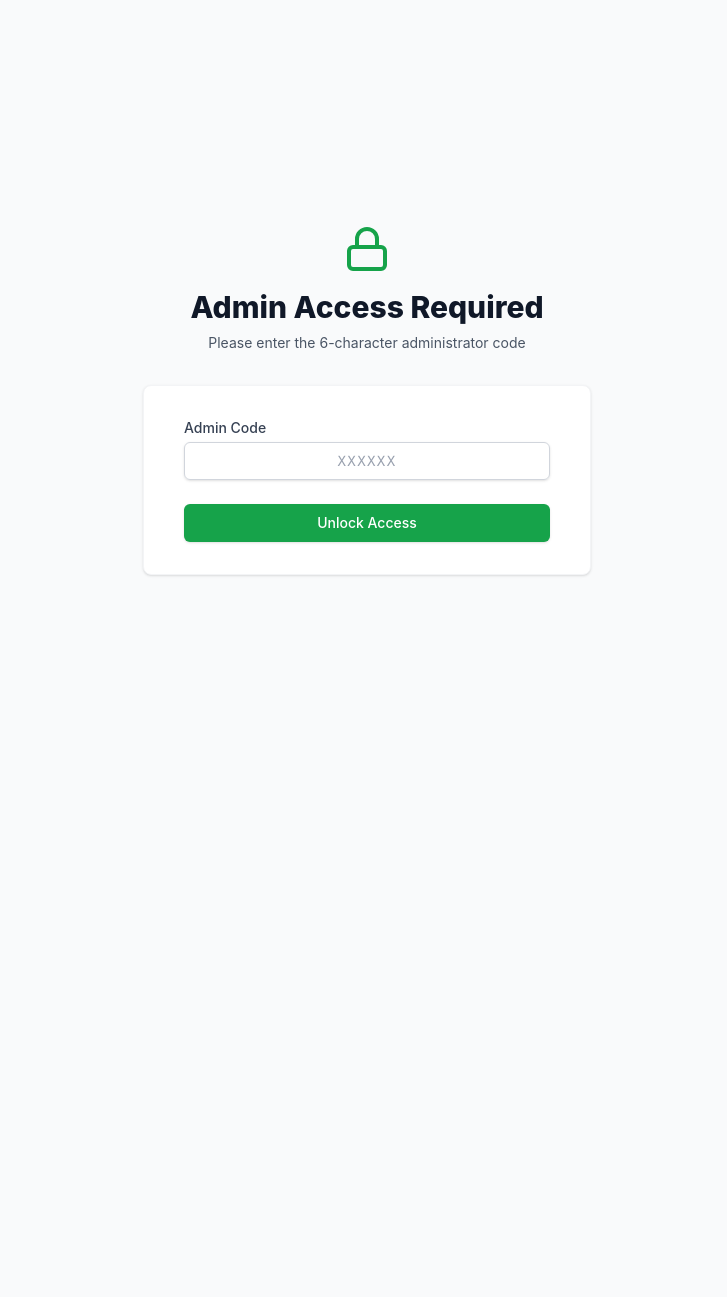
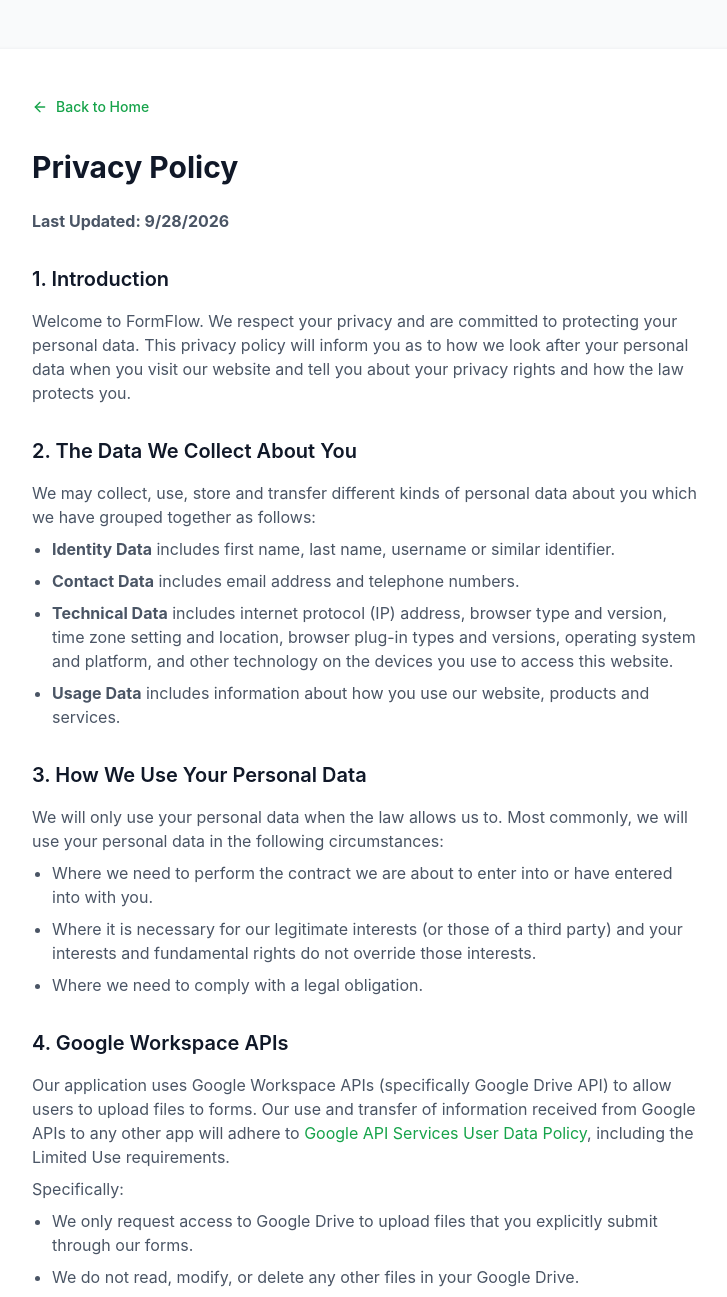
Before and after one commit to Flux-ipher/Forms, a React app in the folder frontend/: page /privacy in a window 1280 px wide. Shown: the top 1297 px of the page, without its empty margins (273-1000 px from the left). Before the commit the page ends 800 px from the top, so only its background shows below. Built offline with nearby package versions, Linux system fonts and the light colour scheme; no server answers; the HTML template or start-up script is replaced by a standard one.

Commit message:
feat: Add privacy policy and terms of service pages

```diff
--- a/frontend/src/App.jsx
+++ b/frontend/src/App.jsx
@@ -4,6 +4,8 @@
 import Analytics from './components/Analytics';
 import Dashboard from './components/Dashboard';
 import Settings from './components/Settings';
+import PrivacyPolicy from './components/PrivacyPolicy';
+import TermsOfService from './components/TermsOfService';
 import { Home, Plus } from 'lucide-react';
 import { api } from './api';
 import { useNavigate } from 'react-router-dom';
@@ -63,6 +65,8 @@
         <Routes>
           {/* Public Route - Anyone with the link can access */}
           <Route path="/form/:id" element={<FormRenderer />} />
+          <Route path="/privacy" element={<PrivacyPolicy />} />
+          <Route path="/terms" element={<TermsOfService />} />
 
           {/* Admin Routes - Requires 6-character code */}
           <Route path="/*" element={
--- /dev/null
+++ b/frontend/src/components/PrivacyPolicy.jsx
@@ -0,0 +1,67 @@
+import React from 'react';
+import { Link } from 'react-router-dom';
+import { ArrowLeft } from 'lucide-react';
+
+export default function PrivacyPolicy() {
+  return (
+    <div className="min-h-screen bg-gray-50 py-12 px-4 sm:px-6 lg:px-8">
+      <div className="max-w-3xl mx-auto bg-white rounded-xl shadow-sm border border-gray-100 p-8 sm:p-12">
+        <Link to="/" className="inline-flex items-center text-sm font-medium text-primary-600 hover:text-primary-700 mb-8">
+          <ArrowLeft className="w-4 h-4 mr-2" /> Back to Home
+        </Link>
+
+        <h1 className="text-3xl font-bold text-gray-900 mb-6">Privacy Policy</h1>
+        <div className="prose prose-primary max-w-none text-gray-600 space-y-6">
+          <p><strong>Last Updated: {new Date().toLocaleDateString()}</strong></p>
+
+          <section>
+            <h2 className="text-xl font-semibold text-gray-900 mt-8 mb-4">1. Introduction</h2>
+            <p>Welcome to FormFlow. We respect your privacy and are committed to protecting your personal data. This privacy policy will inform you as to how we look after your personal data when you visit our website and tell you about your privacy rights and how the law protects you.</p>
+          </section>
+
+          <section>
+            <h2 className="text-xl font-semibold text-gray-900 mt-8 mb-4">2. The Data We Collect About You</h2>
+            <p>We may collect, use, store and transfer different kinds of personal data about you which we have grouped together as follows:</p>
+            <ul className="list-disc pl-5 mt-2 space-y-2">
+              <li><strong>Identity Data</strong> includes first name, last name, username or similar identifier.</li>
+              <li><strong>Contact Data</strong> includes email address and telephone numbers.</li>
+              <li><strong>Technical Data</strong> includes internet protocol (IP) address, browser type and version, time zone setting and location, browser plug-in types and versions, operating system and platform, and other technology on the devices you use to access this website.</li>
+              <li><strong>Usage Data</strong> includes information about how you use our website, products and services.</li>
+            </ul>
+          </section>
+
+          <section>
+            <h2 className="text-xl font-semibold text-gray-900 mt-8 mb-4">3. How We Use Your Personal Data</h2>
+            <p>We will only use your personal data when the law allows us to. Most commonly, we will use your personal data in the following circumstances:</p>
+            <ul className="list-disc pl-5 mt-2 space-y-2">
+              <li>Where we need to perform the contract we are about to enter into or have entered into with you.</li>
+              <li>Where it is necessary for our legitimate interests (or those of a third party) and your interests and fundamental rights do not override those interests.</li>
+              <li>Where we need to comply with a legal obligation.</li>
+            </ul>
+          </section>
+
+          <section>
+            <h2 className="text-xl font-semibold text-gray-900 mt-8 mb-4">4. Google Workspace APIs</h2>
+            <p>Our application uses Google Workspace APIs (specifically Google Drive API) to allow users to upload files to forms. Our use and transfer of information received from Google APIs to any other app will adhere to <a href="https://developers.google.com/terms/api-services-user-data-policy" target="_blank" rel="noreferrer" className="text-primary-600 hover:underline">Google API Services User Data Policy</a>, including the Limited Use requirements.</p>
+            <p className="mt-2">Specifically:</p>
+            <ul className="list-disc pl-5 mt-2 space-y-2">
+              <li>We only request access to Google Drive to upload files that you explicitly submit through our forms.</li>
+              <li>We do not read, modify, or delete any other files in your Google Drive.</li>
+              <li>We do not share your Google Drive data with third-party AI models or unauthorized entities.</li>
+            </ul>
+          </section>
+
+          <section>
+            <h2 className="text-xl font-semibold text-gray-900 mt-8 mb-4">5. Data Security</h2>
+            <p>We have put in place appropriate security measures to prevent your personal data from being accidentally lost, used or accessed in an unauthorised way, altered or disclosed. In addition, we limit access to your personal data to those employees, agents, contractors and other third parties who have a business need to know.</p>
+          </section>
+
+          <section>
+            <h2 className="text-xl font-semibold text-gray-900 mt-8 mb-4">6. Contact Us</h2>
+            <p>If you have any questions about this privacy policy or our privacy practices, please contact us.</p>
+          </section>
+        </div>
+      </div>
+    </div>
+  );
+}
--- /dev/null
+++ b/frontend/src/components/TermsOfService.jsx
@@ -0,0 +1,60 @@
+import React from 'react';
+import { Link } from 'react-router-dom';
+import { ArrowLeft } from 'lucide-react';
+
+export default function TermsOfService() {
+  return (
+    <div className="min-h-screen bg-gray-50 py-12 px-4 sm:px-6 lg:px-8">
+      <div className="max-w-3xl mx-auto bg-white rounded-xl shadow-sm border border-gray-100 p-8 sm:p-12">
+        <Link to="/" className="inline-flex items-center text-sm font-medium text-primary-600 hover:text-primary-700 mb-8">
+          <ArrowLeft className="w-4 h-4 mr-2" /> Back to Home
+        </Link>
+
+        <h1 className="text-3xl font-bold text-gray-900 mb-6">Terms of Service</h1>
+        <div className="prose prose-primary max-w-none text-gray-600 space-y-6">
+          <p><strong>Last Updated: {new Date().toLocaleDateString()}</strong></p>
+
+          <section>
+            <h2 className="text-xl font-semibold text-gray-900 mt-8 mb-4">1. Acceptance of Terms</h2>
+            <p>By accessing and using FormFlow, you accept and agree to be bound by the terms and provision of this agreement. In addition, when using these particular services, you shall be subject to any posted guidelines or rules applicable to such services.</p>
+          </section>
+
+          <section>
+            <h2 className="text-xl font-semibold text-gray-900 mt-8 mb-4">2. Description of Service</h2>
+            <p>FormFlow provides users with tools to create, distribute, and analyze digital forms. We reserve the right to modify, suspend or discontinue the Service with or without notice at any time and without any liability to you.</p>
+          </section>
+
+          <section>
+            <h2 className="text-xl font-semibold text-gray-900 mt-8 mb-4">3. User Conduct</h2>
+            <p>You agree to use the Service only for lawful purposes. You agree not to take any action that might compromise the security of the site, render the site inaccessible to others or otherwise cause damage to the site or the Content.</p>
+          </section>
+
+          <section>
+            <h2 className="text-xl font-semibold text-gray-900 mt-8 mb-4">4. Third-Party Services</h2>
+            <p>Our Service integrates with third-party services, including Google Drive for file storage. By using these features, you also agree to be bound by the respective terms of service of these third-party providers. We are not responsible for the availability or content of these external sites or resources.</p>
+          </section>
+
+          <section>
+            <h2 className="text-xl font-semibold text-gray-900 mt-8 mb-4">5. Intellectual Property Rights</h2>
+            <p>The Service and its original content, features, and functionality are owned by FormFlow and are protected by international copyright, trademark, patent, trade secret, and other intellectual property or proprietary rights laws.</p>
+          </section>
+
+          <section>
+            <h2 className="text-xl font-semibold text-gray-900 mt-8 mb-4">6. Disclaimer of Warranties</h2>
+            <p>The Service is provided on an "AS IS" and "AS AVAILABLE" basis. We make no representations or warranties of any kind, express or implied, as to the operation of their services, or the information, content or materials included therein.</p>
+          </section>
+
+          <section>
+            <h2 className="text-xl font-semibold text-gray-900 mt-8 mb-4">7. Limitation of Liability</h2>
+            <p>In no event shall FormFlow, nor its directors, employees, partners, agents, suppliers, or affiliates, be liable for any indirect, incidental, special, consequential or punitive damages, including without limitation, loss of profits, data, use, goodwill, or other intangible losses, resulting from your access to or use of or inability to access or use the Service.</p>
+          </section>
+
+          <section>
+            <h2 className="text-xl font-semibold text-gray-900 mt-8 mb-4">8. Changes to Terms</h2>
+            <p>We reserve the right, at our sole discretion, to modify or replace these Terms at any time. What constitutes a material change will be determined at our sole discretion.</p>
+          </section>
+        </div>
+      </div>
+    </div>
+  );
+}
```
Also changed, not shown: 1 other file (tests, documents, lock files or other folders).
